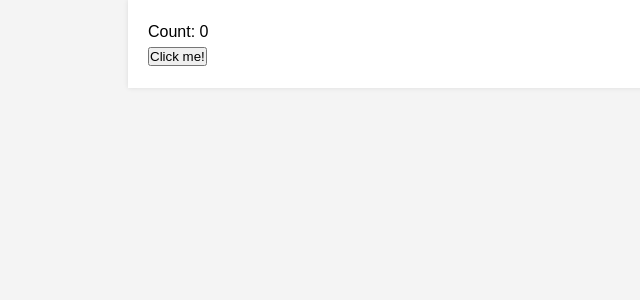
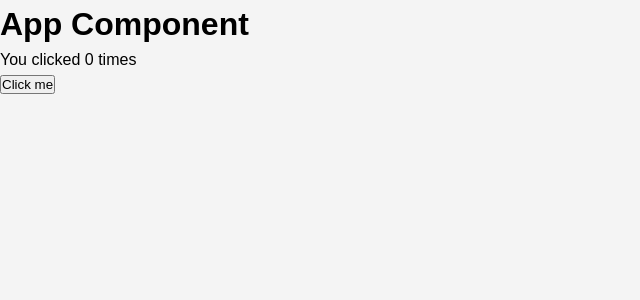
Before and after one commit to mredag/reactExercises, a React (Create React App) app in the folder react-exercises/: page / in a window 1280 px wide. Shown: the top 300 px of the page, without its empty margins (0-640 px from the left). Built offline with nearby package versions, Linux system fonts and the light colour scheme.

Commit message:
exercise 30 done

```diff
--- a/react-exercises/src/App.js
+++ b/react-exercises/src/App.js
@@ -2,9 +2,15 @@ import React from 'react';
 import ClickCounter from './ClickCounter';
 
 function App() {
+  const handleCounterChange = (currentCount) => {
+    console.log(`The counter has changed to: ${currentCount}`);
+    // You can handle the counter change here
+  };
+
   return (
-    <div className="App">
-      <ClickCounter />
+    <div>
+      <h1>App Component</h1>
+      <ClickCounter onCounterChange={handleCounterChange} />
     </div>
   );
 }
--- a/react-exercises/src/ClickCounter.js
+++ b/react-exercises/src/ClickCounter.js
@@ -1,26 +1,25 @@
-import React, { Component } from 'react';
+import React, { useState, useEffect } from 'react';
 
-class ClickCounter extends Component {
-  constructor(props) {
-    super(props);
-    this.state = {
-      count: 0
-    };
-  }
+function ClickCounter({ onCounterChange }) {
+  const [count, setCount] = useState(0);
 
-  handleClick = () => {
-    this.setState((prevState) => ({ count: prevState.count + 1 }));
+  useEffect(() => {
+    // Call the onCounterChange function every time the count changes
+    onCounterChange(count);
+  }, [count]);
+
+  const handleClick = () => {
+    setCount(count + 1);
   };
 
-  render() {
-    return (
-      <div>
-        <p>Count: {this.state.count}</p>
-        <button onClick={this.handleClick}>Click me!</button>
-      </div>
-    );
-  }
+  return (
+    <div>
+      <p>You clicked {count} times</p>
+      <button onClick={handleClick}>
+        Click me
+      </button>
+    </div>
+  );
 }
 
 export default ClickCounter;
-// increment by 1 every time the user clicks the button.
```
